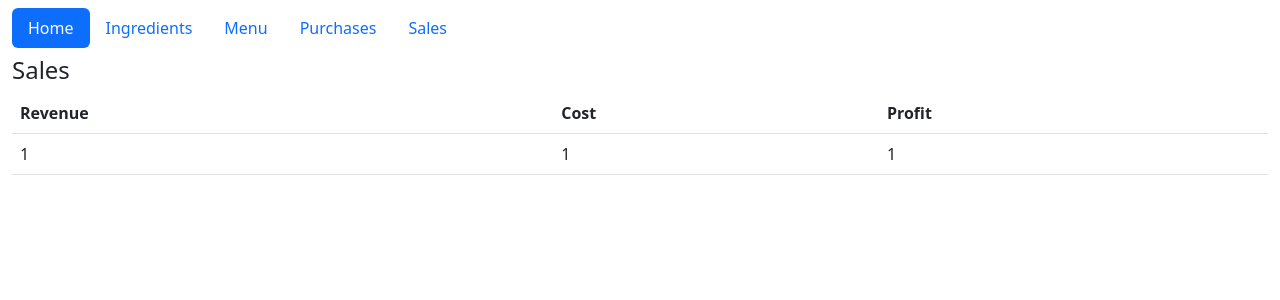
After one commit to J-William/django-course-capstone, a Django app: template djangodelights/inventory/templates/inventory/metrics.html in a window 1280 px wide. The commit adds this page. Shown: the top 300 px of the page. Run offline with Django 4.2, Linux system fonts and the light colour scheme; the template is opened without the code that fills it: most values are stand-ins (such as "Sample title", 1, 10 or a date in 2020).

Commit message:
finished metrics view, added sales to Purchase

```diff
--- a/djangodelights/inventory/models.py
+++ b/djangodelights/inventory/models.py
@@ -40,6 +40,8 @@ class Purchase(models.Model):
         on_delete=models.CASCADE,
     )
     timestamp = models.DateTimeField()
+    cost = models.DecimalField(max_digits=6, decimal_places=2)
+    paid = models.DecimalField(max_digits=6, decimal_places=2)
 
     def __str__(self) -> str:
         return f'{self.menu_item} purchase {self.timestamp}'
--- a/djangodelights/inventory/templates/inventory/base.html
+++ b/djangodelights/inventory/templates/inventory/base.html
@@ -28,6 +28,9 @@
           <li class="nav-item">
             <a class="nav-link" href="{% url 'purchases' %}">Purchases</a>
           </li>
+          <li class="nav-item">
+            <a class="nav-link" href="{% url 'metrics' %}">Sales</a>
+          </li>
         </ul>
       </div>
     </nav>
--- /dev/null
+++ b/djangodelights/inventory/templates/inventory/metrics.html
@@ -0,0 +1,9 @@
+{% extends 'inventory/base.html' %}
+
+{% block content %}
+<h4>Sales</h4>
+<table class="table">
+    <tr><th>Revenue</th><th>Cost</th><th>Profit</th></tr>
+    <tr><td>{{ total_revenue }}</td><td>{{ total_cost }}</td><td>{{ total_profit }}</td></tr>
+</table>
+{% endblock content %}
--- a/djangodelights/inventory/urls.py
+++ b/djangodelights/inventory/urls.py
@@ -12,4 +12,5 @@ urlpatterns = [
     ),
     path("menu-items", views.MenuItemView.as_view(), name="menu-items"),
     path("purchases", views.PurchaseView.as_view(), name="purchases"),
+    path("metrics", views.MetricsView.as_view(), name="metrics"),
 ]
```
Also changed, not shown: djangodelights/inventory/views.py (+15 -1 lines).
